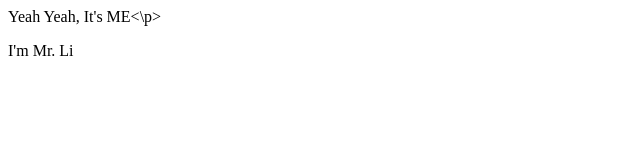
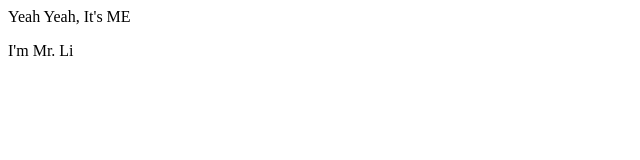
Before and after one commit to Li-yachuan/yachuan-li.github.io, a plain HTML site: page index.html in a window 1280 px wide. Shown: the full height of the page, 0-640 px from the left. Drawn offline with Linux system fonts and the light colour scheme.

Commit message:
Update index.html

```diff
--- a/index.html
+++ b/index.html
@@ -5,7 +5,7 @@
 </head>
 
 <body>
-<p>Yeah Yeah, It's ME<\p>
+<p>Yeah Yeah, It's ME</p>
 <p>I'm Mr. Li</p>
 
 </body>
```
